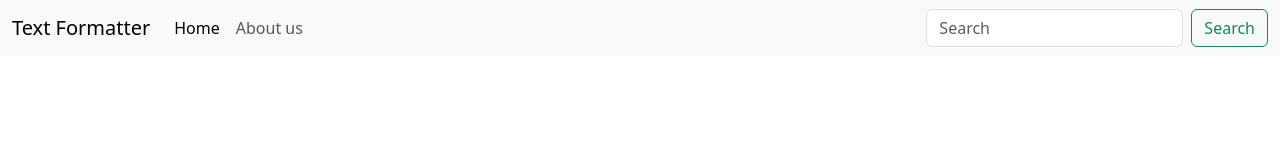
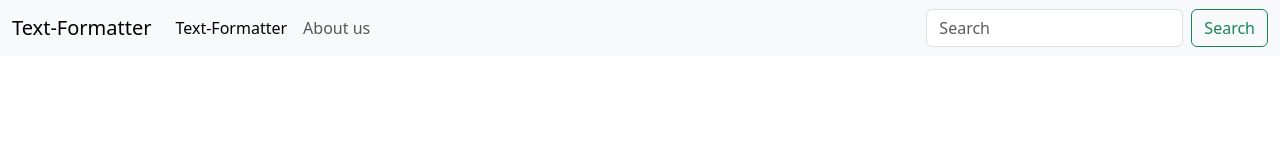
Before and after one commit to abdullah-raja835/text-formatter, a React (Create React App) app: page / in a window 1280 px wide. Shown: the top 160 px of the page. Built offline with nearby package versions, Linux system fonts and the light colour scheme.

Commit message:
props are done

```diff
--- a/src/App.js
+++ b/src/App.js
@@ -1,32 +1,9 @@
-
+import Nav from "./components/Navbar"
 
 function App() {
   return (
     <>
-      <nav className="navbar navbar-expand-lg bg-body-tertiary">
-  <div className="container-fluid">
-    <a className="navbar-brand" href="/">Text Formatter</a>
-    <button className="navbar-toggler" type="button" data-bs-toggle="collapse" data-bs-target="#navbarSupportedContent" aria-controls="navbarSupportedContent" aria-expanded="false" aria-label="Toggle navigation">
-      <span className="navbar-toggler-icon"></span>
-    </button>
-    <div className="collapse navbar-collapse" id="navbarSupportedContent">
-      <ul className="navbar-nav me-auto mb-2 mb-lg-0">
-        <li className="nav-item">
-          <a className="nav-link active" aria-current="page" href="/">Home</a>
-        </li>
-        <li className="nav-item">
-          <a className="nav-link" href="/">About us </a>
-        </li>
-
-
-      </ul>
-      <form className="d-flex" role="search">
-        <input className="form-control me-2" type="search" placeholder="Search" aria-label="Search" />
-        <button className="btn btn-outline-success" type="submit">Search</button>
-      </form>
-    </div>
-  </div>
-</nav>
+      <Nav name ="Text-Formatter" logo="Text-Formatter" two="About us" />
     </>
   );
 }
--- /dev/null
+++ b/src/components/Navbar.jsx
@@ -0,0 +1,33 @@
+
+
+
+const Nav = (props)=>{
+    return(<>
+        <nav className="navbar navbar-expand-lg bg-body-tertiary">
+  <div className="container-fluid">
+    <a className="navbar-brand" href="/">{props.name}</a>
+    <button className="navbar-toggler" type="button" data-bs-toggle="collapse" data-bs-target="#navbarSupportedContent" aria-controls="navbarSupportedContent" aria-expanded="false" aria-label="Toggle navigation">
+      <span className="navbar-toggler-icon"></span>
+    </button>
+    <div className="collapse navbar-collapse" id="navbarSupportedContent">
+      <ul className="navbar-nav me-auto mb-2 mb-lg-0">
+        <li className="nav-item">
+          <a className="nav-link active" aria-current="page" href="/">{props.logo}</a>
+        </li>
+        <li className="nav-item">
+          <a className="nav-link" href="/">{props.two} </a>
+        </li>
+
+
+      </ul>
+      <form className="d-flex" role="search">
+        <input className="form-control me-2" type="search" placeholder="Search" aria-label="Search" />
+        <button className="btn btn-outline-success" type="submit">Search</button>
+      </form>
+    </div>
+  </div>
+</nav>
+    </>)
+}
+
+export default Nav;
```
